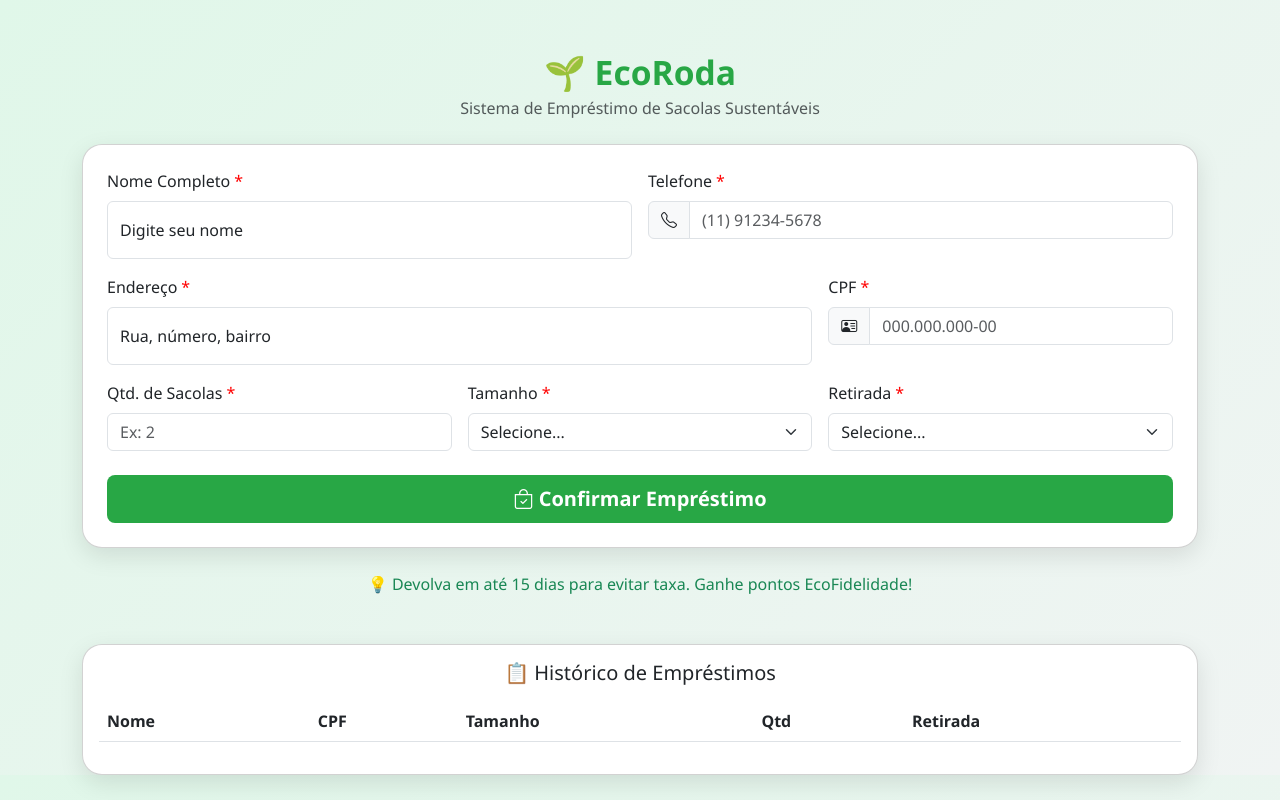
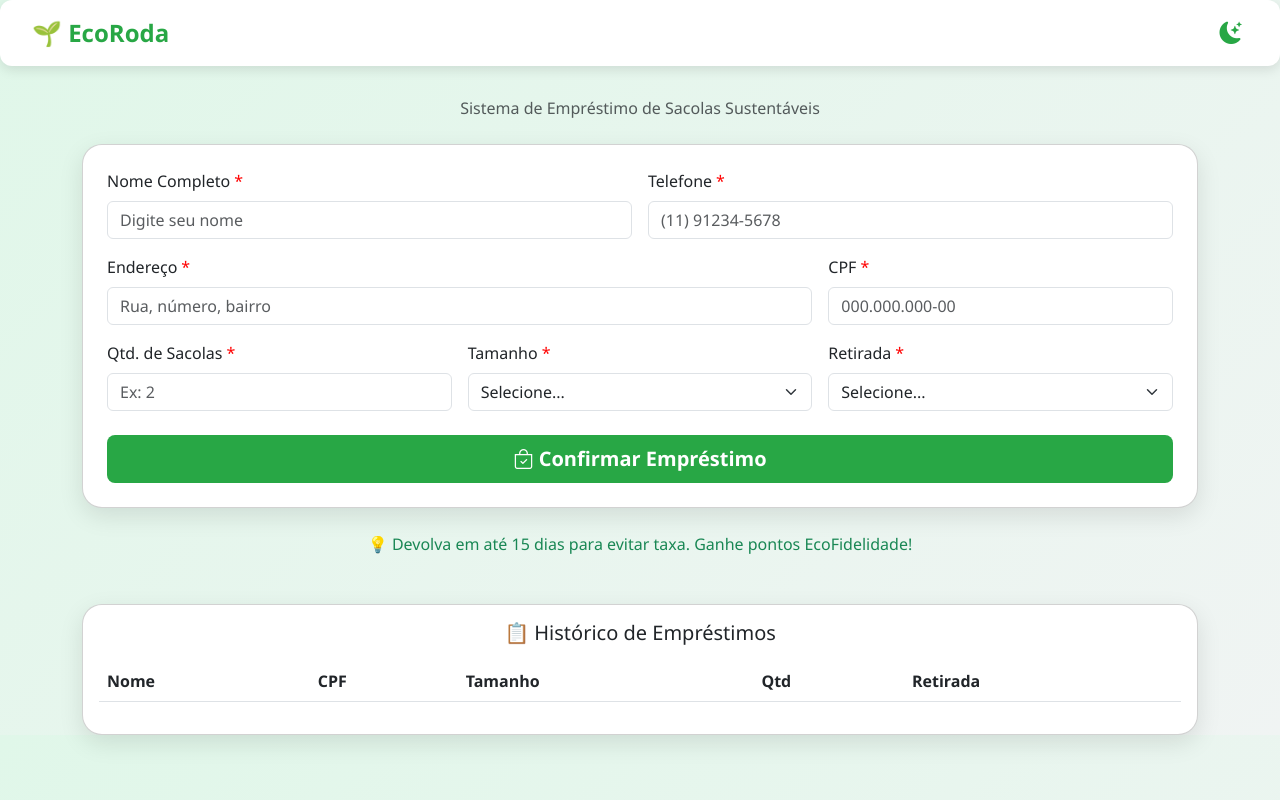
Before and after one commit to EngSivaldo/EcoRoda---Empr-stimo, a plain HTML site: page index.html in a window 1280 px wide. Drawn offline with nearby package versions, Linux system fonts and the light colour scheme.

Commit message:
feat: adiciona dark mode, navbar moderna e animações com Bootstrap

```diff
--- a/index.html
+++ b/index.html
@@ -1,4 +1,3 @@
-<!-- index.html -->
 <!DOCTYPE html>
 <html lang="pt-br">
   <head>
@@ -16,20 +15,28 @@
     <link href="style.css" rel="stylesheet" />
   </head>
   <body>
-    <div class="container mt-5">
+    <!-- Navbar -->
+    <nav class="navbar navbar-expand-lg">
+      <div class="container-fluid">
+        <a class="navbar-brand" href="#">🌱 EcoRoda</a>
+        <button class="ms-auto" id="toggle-dark" title="Alternar modo escuro">
+          <i class="bi bi-moon-stars-fill"></i>
+        </button>
+      </div>
+    </nav>
+
+    <div class="container mt-4">
+      <div id="mensagem" class="alert d-none" role="alert"></div>
+
       <div class="text-center mb-4">
-        <div class="logo">🌱 EcoRoda</div>
         <p class="text-muted">Sistema de Empréstimo de Sacolas Sustentáveis</p>
       </div>
-
-      <div id="mensagem" class="alert d-none" role="alert"></div>
 
       <div class="card p-4">
         <form id="emprestimo-form">
           <div class="row g-3">
             <div class="col-md-6">
               <label for="nome" class="form-label">Nome Completo</label>
-              <div class="form-floating">
               <input
                 type="text"
                 class="form-control"
@@ -37,16 +44,10 @@
                 placeholder="Digite seu nome"
                 required
               />
-                <label for="nome">Digite seu nome</label>
-              </div>
             </div>
 
             <div class="col-md-6">
               <label for="telefone" class="form-label">Telefone</label>
-              <div class="input-group">
-                <span class="input-group-text"
-                  ><i class="bi bi-telephone"></i
-                ></span>
               <input
                 type="tel"
                 class="form-control"
@@ -55,11 +56,9 @@
                 required
               />
             </div>
-            </div>
 
             <div class="col-md-8">
               <label for="endereco" class="form-label">Endereço</label>
-              <div class="form-floating">
               <input
                 type="text"
                 class="form-control"
@@ -67,16 +66,10 @@
                 placeholder="Rua, número, bairro"
                 required
               />
-                <label for="endereco">Rua, número, bairro</label>
-              </div>
             </div>
 
             <div class="col-md-4">
               <label for="cpf" class="form-label">CPF</label>
-              <div class="input-group">
-                <span class="input-group-text"
-                  ><i class="bi bi-person-vcard"></i
-                ></span>
               <input
                 type="text"
                 class="form-control"
@@ -84,7 +77,6 @@
                 placeholder="000.000.000-00"
                 required
               />
-              </div>
             </div>
 
             <div class="col-md-4">
@@ -154,5 +146,13 @@
     </div>
 
     <script src="script.js"></script>
+    <script>
+      // Alternar modo escuro
+      const toggleBtn = document.getElementById("toggle-dark");
+      toggleBtn.addEventListener("click", () => {
+        document.body.classList.toggle("dark-mode");
+        document.querySelector(".navbar").classList.toggle("dark-mode");
+      });
+    </script>
   </body>
 </html>
--- a/style.css
+++ b/style.css
@@ -1,27 +1,45 @@
+/* style.css */
+
 body {
   background: linear-gradient(135deg, #e0f7e9, #f0f4f3);
   font-family: "Segoe UI", sans-serif;
+  transition: background 0.5s ease;
 }
+
+body.dark-mode {
+  background: linear-gradient(135deg, #2c3e50, #34495e);
+  color: #f5f5f5;
+}
+
 .card {
   border-radius: 20px;
   box-shadow: 0 8px 24px rgba(0, 0, 0, 0.1);
+  transition: box-shadow 0.3s ease;
 }
+
+.card:hover {
+  box-shadow: 0 12px 32px rgba(0, 0, 0, 0.15);
+}
+
 .btn-custom {
   background-color: #28a745;
   color: white;
   font-weight: bold;
   transition: all 0.3s;
 }
+
 .btn-custom:hover {
   background-color: #1e7e34;
   transform: scale(1.03);
 }
+
 .logo {
   font-size: 32px;
   font-weight: bold;
   color: #28a745;
   animation: pulse 2s infinite;
 }
+
 @keyframes pulse {
   0% {
     transform: scale(1);
@@ -33,11 +51,59 @@ body {
     transform: scale(1);
   }
 }
+
 .form-label::after {
   content: "*";
   color: red;
   margin-left: 4px;
 }
+
 .history-table {
   margin-top: 30px;
 }
+
+/* Navbar */
+.navbar {
+  border-radius: 12px;
+  box-shadow: 0 4px 12px rgba(0, 0, 0, 0.1);
+  background-color: #ffffff;
+  padding: 10px 20px;
+  margin-bottom: 30px;
+  transition: background-color 0.3s ease;
+}
+
+.navbar.dark-mode {
+  background-color: #1c2833;
+}
+
+.navbar-brand {
+  font-weight: bold;
+  font-size: 1.5rem;
+  color: #28a745;
+}
+
+/* Alertas animados */
+.alert {
+  opacity: 0;
+  transform: translateY(-10px);
+  transition: all 0.5s ease;
+}
+
+.alert.show {
+  opacity: 1;
+  transform: translateY(0);
+}
+
+/* Botão dark mode */
+#toggle-dark {
+  border: none;
+  background: transparent;
+  font-size: 1.4rem;
+  cursor: pointer;
+  color: #28a745;
+  transition: color 0.3s;
+}
+
+#toggle-dark:hover {
+  color: #1e7e34;
+}
```
Lines whose indentation alone changed are shown as unchanged.
